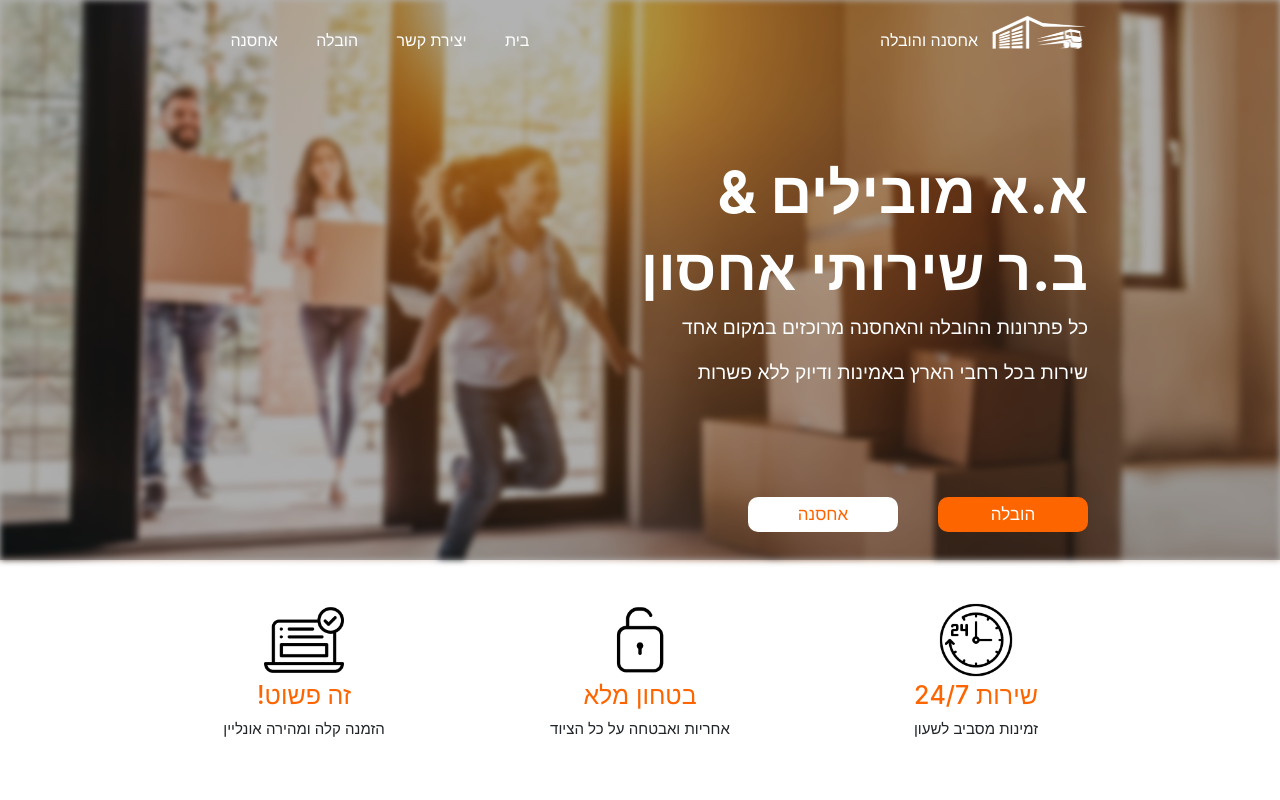
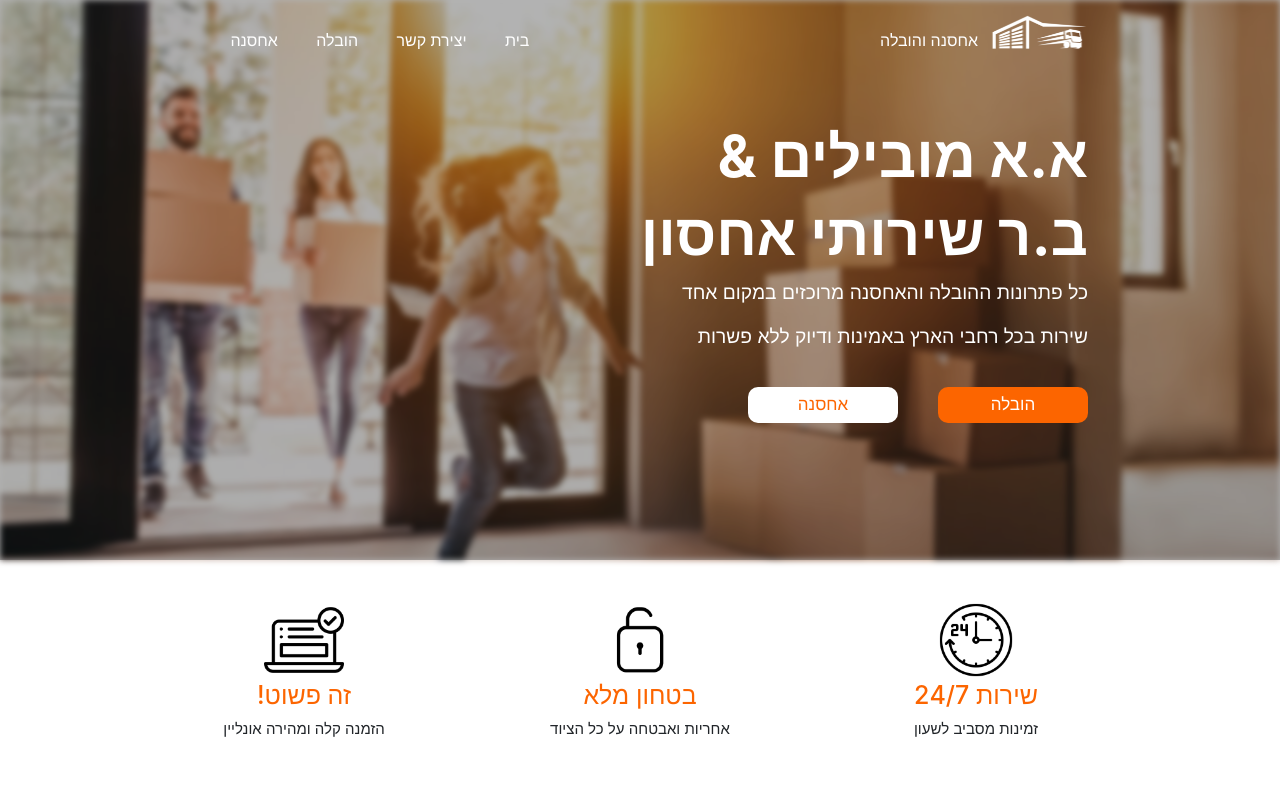
Before and after one commit to binyaalex/moving, a React (Create React App) app: page / in a window 1280 px wide. Shown: the top 800 px of the page. Built offline with nearby package versions, Linux system fonts and the light colour scheme; a web font is replaced by a local one.

Commit message:
change banner buttons position

```diff
--- a/src/components/home/Home.css
+++ b/src/components/home/Home.css
@@ -50,8 +50,8 @@
   /* margin-top: 20px; */
   display: flex;
   flex-direction: row;
-  position: absolute;
-  bottom: 0;
+  position: relative;
+  top: -3%;
 }
 
 .btnDiv>* {
```
